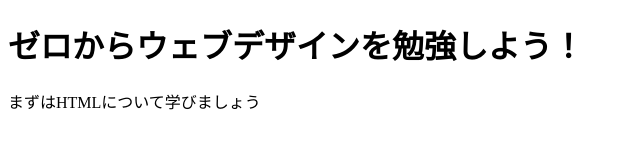
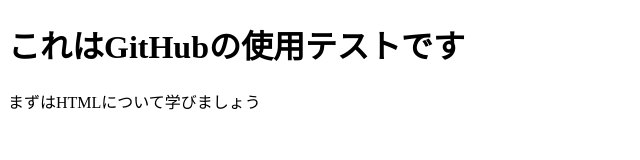
Before and after one commit to ryouhei0705/test, a plain HTML site: page index.html in a window 1280 px wide. Shown: the whole page, without its empty margins (0-640 px from the left). Drawn offline with Linux system fonts and the light colour scheme.

Commit message:
[Change] index

```diff
--- a/index.html
+++ b/index.html
@@ -5,7 +5,7 @@
   <meta charset="UTF-8">
 </head>
 <body>
-  <h1>ゼロからウェブデザインを勉強しよう！</h1>
+  <h1>これはGitHubの使用テストです</h1>
   <p>まずはHTMLについて学びましょう</p>
 </body>
 </html>
```
